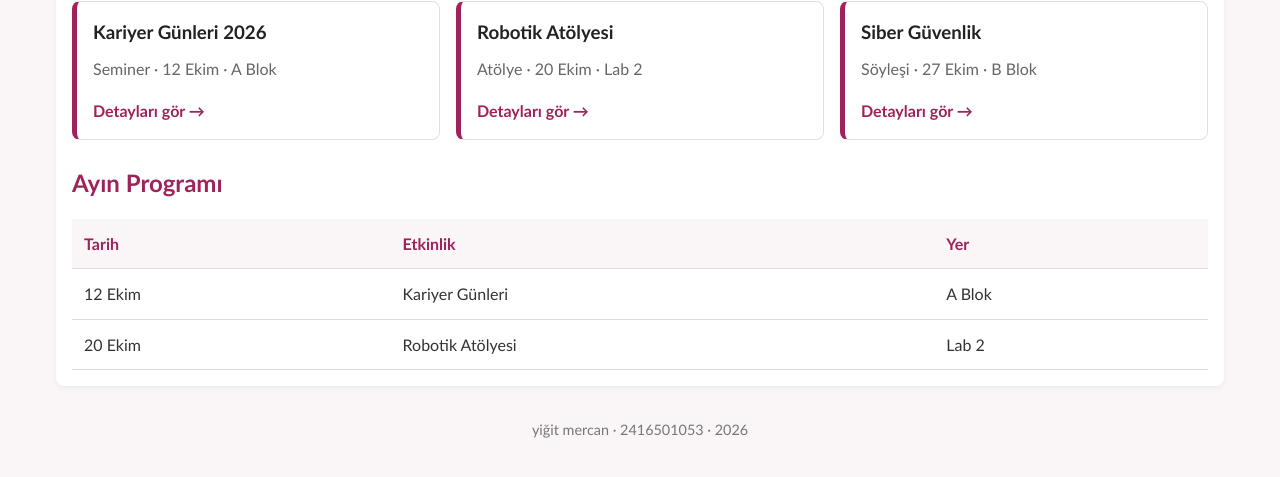
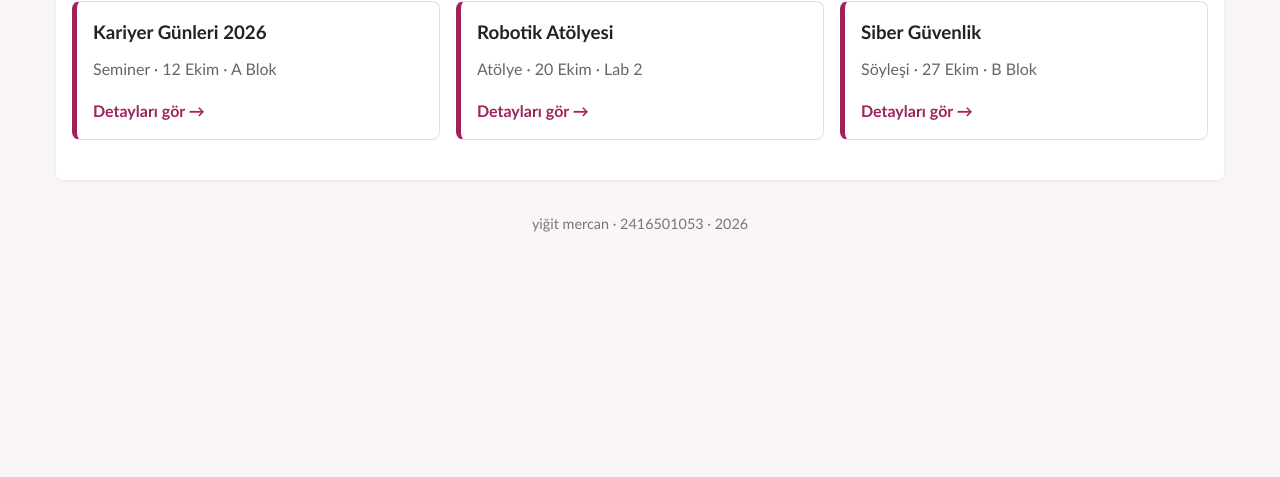
Before and after one commit to Yigit-Mercan/hafta2, a plain HTML site: page etkinlikler.html in a window 1280 px wide. Shown: the part 229-706 px from the top of the page. Drawn offline with Linux system fonts and the light colour scheme.

Commit message:
Refactor etkinlikler.html structure and content

```diff
--- a/etkinlikler.html
+++ b/etkinlikler.html
@@ -41,28 +41,6 @@
             </article>
         </section>
 
-        <h2>Ayın Programı</h2>
-        <table>
-            <thead>
-                <tr>
-                    <th>Tarih</th>
-                    <th>Etkinlik</th>
-                    <th>Yer</th>
-                </tr>
-            </thead>
-            <tbody>
-                <tr>
-                    <td><time datetime="2026-10-12">12 Ekim</time></td>
-                    <td>Kariyer Günleri</td>
-                    <td>A Blok</td>
-                </tr>
-                <tr>
-                    <td><time datetime="2026-10-20">20 Ekim</time></td>
-                    <td>Robotik Atölyesi</td>
-                    <td>Lab 2</td>
-                </tr>
-            </tbody>
-        </table>
     </main>
 
     <footer>
```
